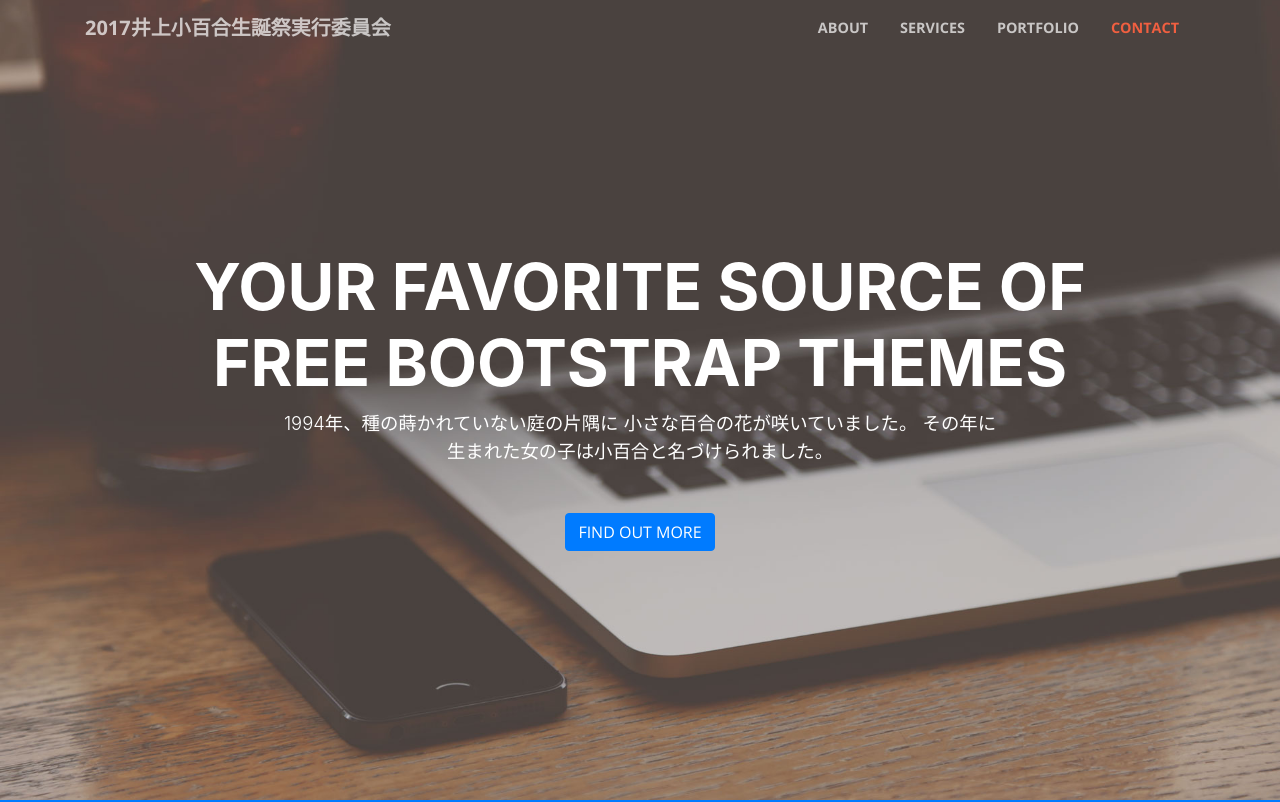
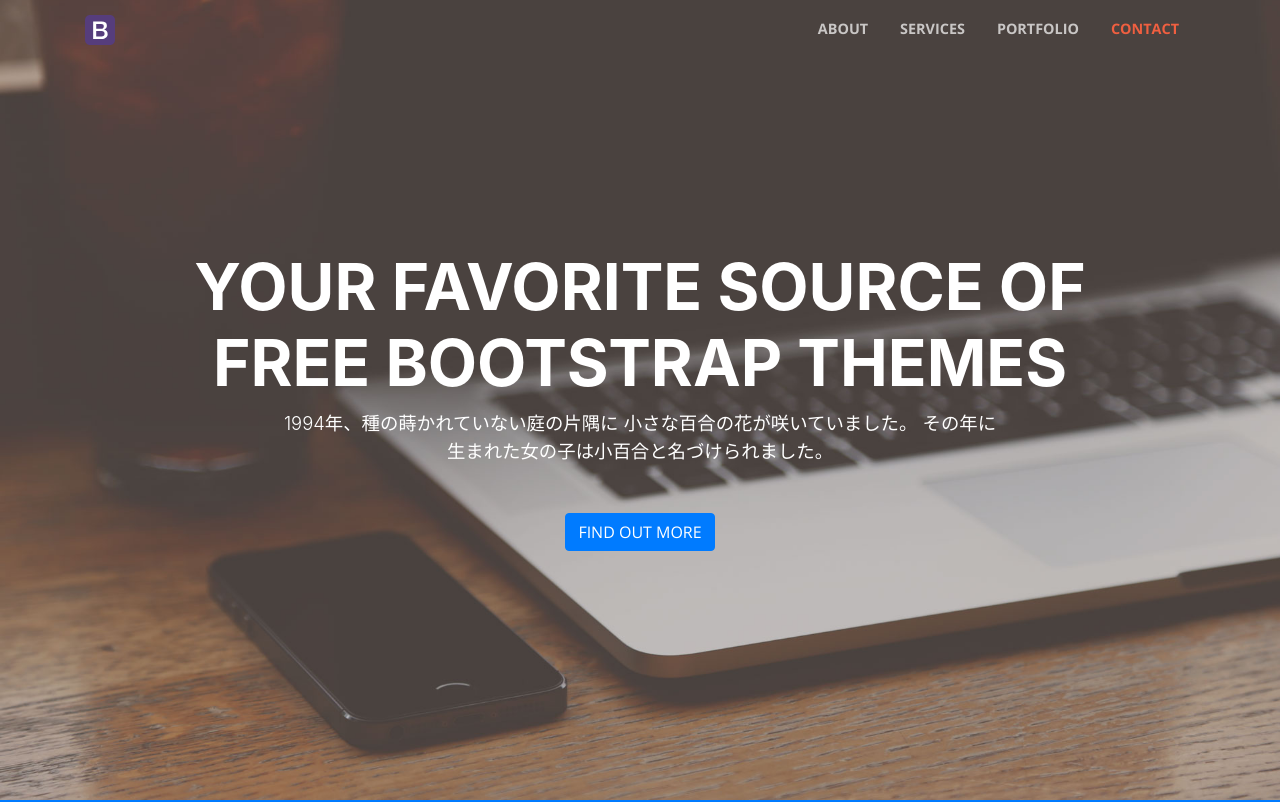
Before and after one commit to nowheretogo/startbootstrap-creative-gh-pages, a website with bundled scripts: page index.html in a window 1280 px wide. Shown: the top 802 px of the page. Built offline with nearby package versions, Linux system fonts and the light colour scheme.

Commit message:
update navbar-brand

```diff
--- a/index.html
+++ b/index.html
@@ -31,7 +31,9 @@
     <!-- Navigation -->
     <nav class="navbar navbar-expand-lg navbar-light fixed-top" id="mainNav">
       <div class="container">
-        <a class="navbar-brand js-scroll-trigger" href="#page-top">2017井上小百合生誕祭実行委員会</a>
+	<a class="navbar-brand" href="#">
+	  <img src="bootstrap-solid.svg" width="30" height="30" alt="">
+	</a>
         <button class="navbar-toggler navbar-toggler-right" type="button" data-toggle="collapse" data-target="#navbarResponsive" aria-controls="navbarResponsive" aria-expanded="false" aria-label="Toggle navigation">
           <span class="navbar-toggler-icon"></span>
         </button>
```
Also changed, not shown: bootstrap-solid.svg (added).
